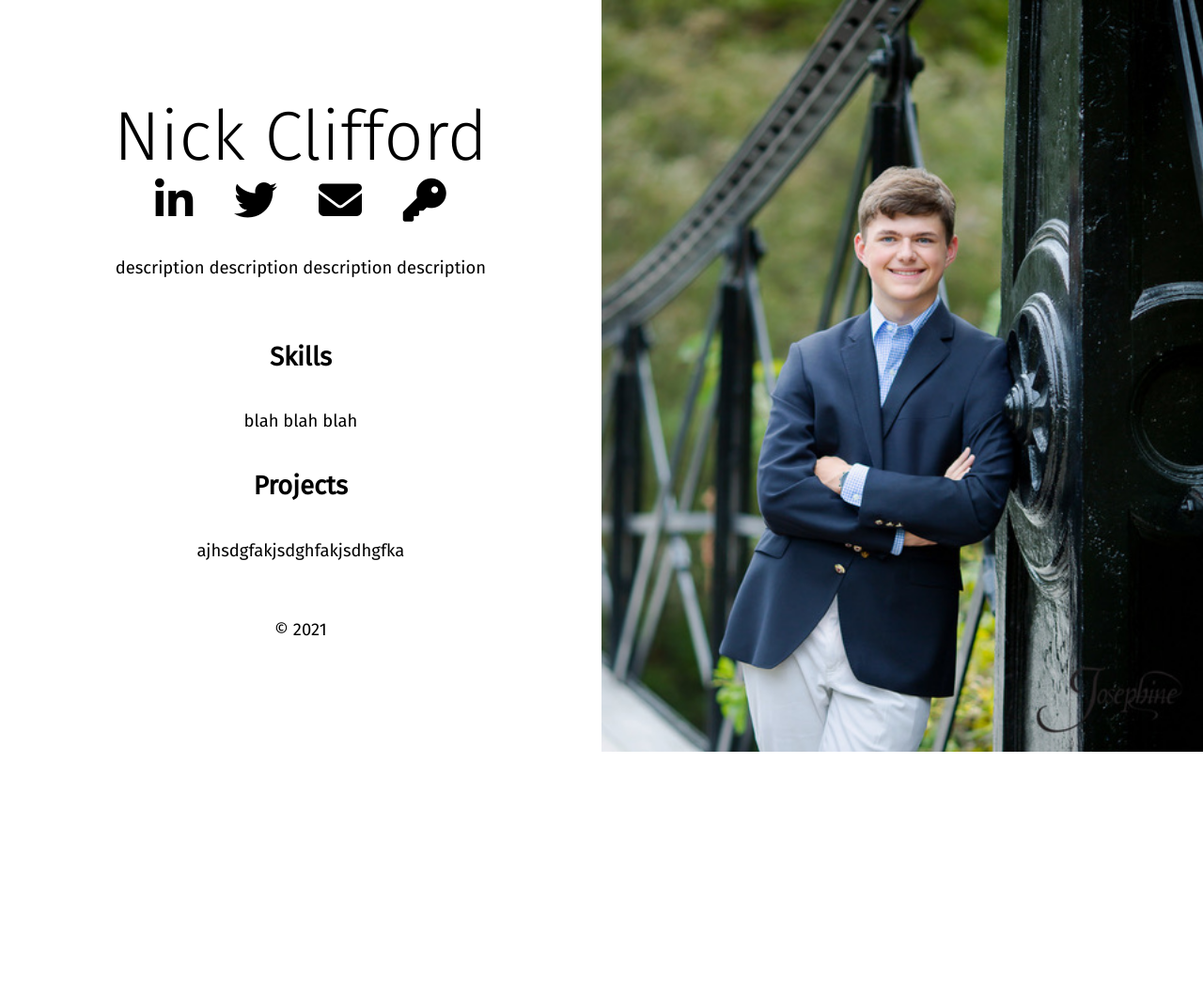
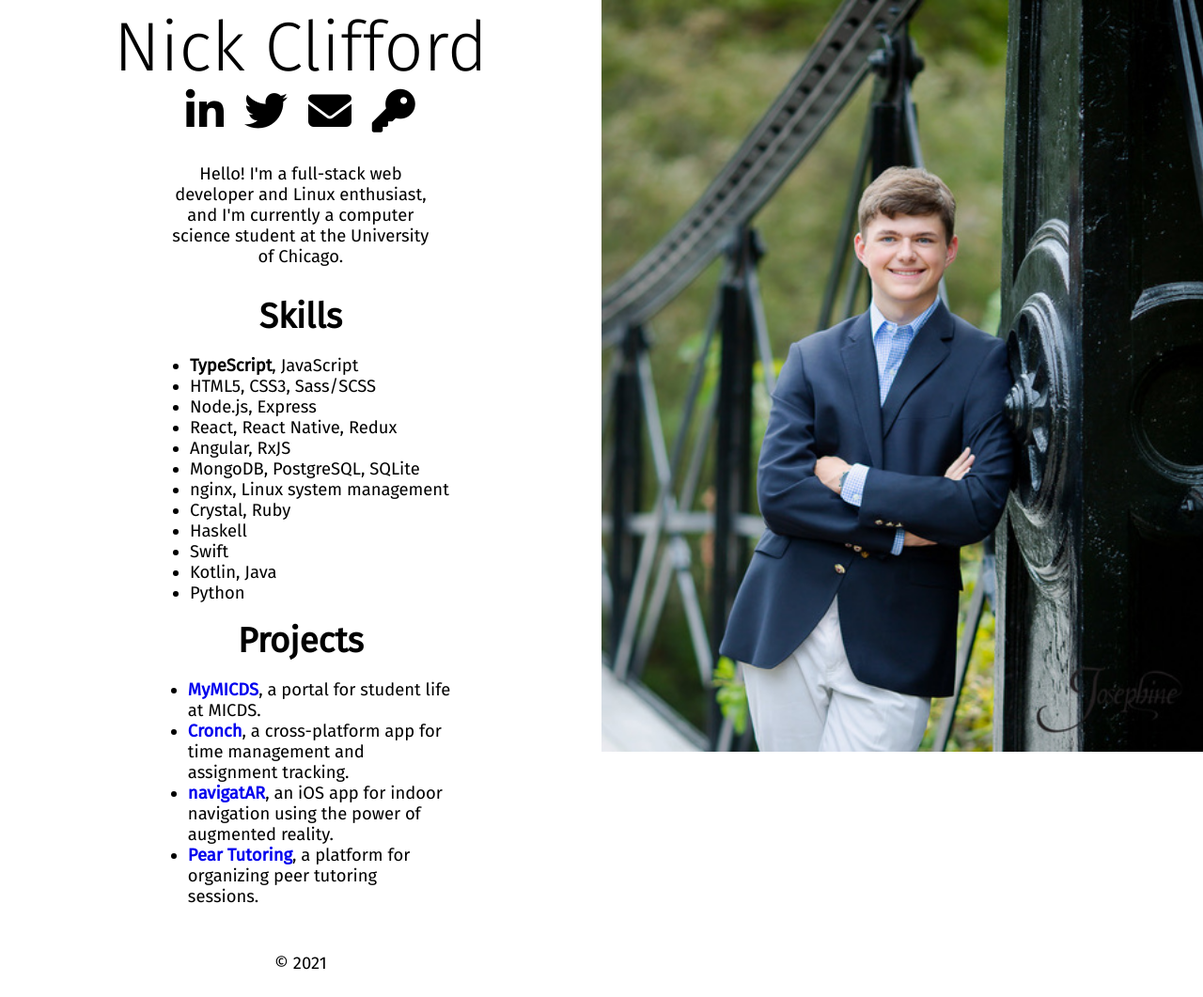
Before and after one commit to nickbclifford/nickclifford.me-v3, a website: page index.html in a window 1280 px wide. Shown: the whole page at 94% size. Before the commit the page ends 800 px from the top, so only its background shows below. Drawn offline with nearby package versions, Linux system fonts and the light colour scheme; files that its build step writes are made by us from their sources.

Commit message:
fill out main sections

```diff
--- a/index.html
+++ b/index.html
@@ -4,10 +4,7 @@
 		<meta charset="UTF-8" />
 		<meta name="viewport" content="width=device-width, initial-scale=1" />
 		<link rel="preconnect" href="https://fonts.gstatic.com" />
-		<link
-			href="https://fonts.googleapis.com/css2?family=Fira+Sans:wght@300;400&display=swap"
-			rel="stylesheet"
-		/>
+		<link href="https://fonts.googleapis.com/css2?family=Fira+Sans:wght@300;400&display=swap" rel="stylesheet" />
 		<link href="index.css" rel="stylesheet" />
 		<script src="https://kit.fontawesome.com/7f9ba91d76.js" crossorigin="anonymous"></script>
 		<title>Nick Clifford</title>
@@ -17,43 +14,57 @@
 			<header>
 				<h1>Nick Clifford</h1>
 				<div id="icons">
-					<i
-						class="fab fa-linkedin-in"
-						data-fa-transform="shrink-8"
-						data-fa-mask="fas fa-circle"
-					></i>
-					<i
-						class="fab fa-twitter"
-						data-fa-transform="shrink-8"
-						data-fa-mask="fas fa-circle"
-					></i>
-					<i
-						class="fas fa-envelope"
-						data-fa-transform="shrink-8"
-						data-fa-mask="fas fa-circle"
-					></i>
-					<i
-						class="fas fa-key"
-						data-fa-transform="shrink-8"
-						data-fa-mask="fas fa-circle"
-					></i>
+					<i class="fab fa-linkedin-in" data-fa-transform="shrink-8" data-fa-mask="fas fa-circle"></i>
+					<i class="fab fa-twitter" data-fa-transform="shrink-8" data-fa-mask="fas fa-circle"></i>
+					<i class="fas fa-envelope" data-fa-transform="shrink-8" data-fa-mask="fas fa-circle"></i>
+					<i class="fas fa-key" data-fa-transform="shrink-8" data-fa-mask="fas fa-circle"></i>
 				</div>
-				<p>description description description description</p>
+				<p>
+					Hello! I'm a full-stack web developer and Linux enthusiast, and I'm currently a computer science
+					student at the University of Chicago.
+				</p>
 			</header>
 			<main>
 				<section>
 					<h2>Skills</h2>
-					<p>blah blah blah</p>
+					<ul>
+						<li><strong>TypeScript</strong>, JavaScript</li>
+						<li>HTML5, CSS3, Sass/SCSS</li>
+						<li>Node.js, Express</li>
+						<li>React, React Native, Redux</li>
+						<li>Angular, RxJS</li>
+						<li>MongoDB, PostgreSQL, SQLite</li>
+						<li>nginx, Linux system management</li>
+						<li>Crystal, Ruby</li>
+						<li>Haskell</li>
+						<li>Swift</li>
+						<li>Kotlin, Java</li>
+						<li>Python</li>
+					</ul>
 				</section>
 				<section>
 					<h2>Projects</h2>
-					<p>ajhsdgfakjsdghfakjsdhgfka</p>
+					<ul>
+						<li><a href="https://mymicds.net">MyMICDS</a>, a portal for student life at MICDS.</li>
+						<li>
+							<a href="https://github.com/nickbclifford/Cronch">Cronch</a>, a cross-platform app for time
+							management and assignment tracking.
+						</li>
+						<li>
+							<a href="https://github.com/michaelgira23/navigatAR">navigatAR</a>, an iOS app for indoor
+							navigation using the power of augmented reality.
+						</li>
+						<li>
+							<a href="https://github.com/michaelgira23/Pear-Tutoring">Pear Tutoring</a>, a platform for
+							organizing peer tutoring sessions.
+						</li>
+					</ul>
 				</section>
 			</main>
 			<footer>
 				<p>&copy; 2021</p>
 			</footer>
 		</div>
-		<img id="main-photo" src="me.jpg" alt="" />
+		<img id="main-photo" src="me.jpg" alt="Main photo" />
 	</body>
 </html>
--- a/index.scss
+++ b/index.scss
@@ -21,19 +21,26 @@ body {
 #content {
 	width: 100%;
 
-	margin: 5% 0;
-
 	@include vertical-flex;
 
 	> * {
-		margin: 2%;
+		margin: 1%;
 	}
+}
+
+a {
+	text-decoration: none;
+	font-weight: bold;
 }
 
 header {
 	@include vertical-flex;
 
+	max-width: 45%;
+
 	h1 {
+		width: max-content;
+
 		font-size: 4em;
 		font-weight: 300;
 
@@ -63,15 +70,22 @@ header {
 
 main {
 	display: flex;
-	justify-content: space-around;
-	align-items: center;
+	justify-content: center;
+	align-items: flex-start;
 	flex-wrap: wrap;
-
-	width: 50%;
 }
 
 section {
 	@include vertical-flex;
+
+	text-align: left;
+
+	width: 25vw;
+
+	h2 {
+		font-size: 2em;
+		margin: 0;
+	}
 }
 
 #main-photo {
@@ -85,13 +99,24 @@ section {
 		flex-direction: column-reverse;
 	}
 
+	#content {
+		margin-top: 5%;
+
+		> * {
+			max-width: 80%;
+		}
+	}
+
 	header h1 {
 		font-size: 3em;
 	}
 
 	main {
 		flex-direction: column;
-		width: unset;
+	}
+
+	section {
+		width: 80vw;
 	}
 
 	#main-photo {
```
Also changed, not shown: .prettierrc.json.
